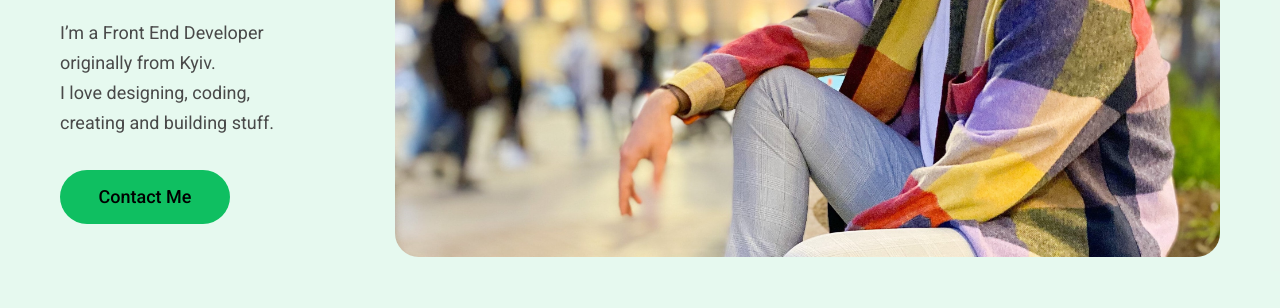
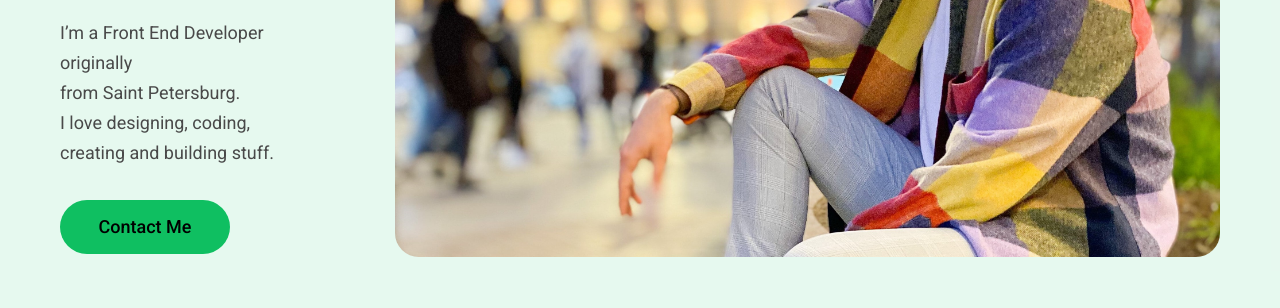
Before and after one commit to fullstackkk/fullstackkk.github.io, a website: page src/index.html in a window 1280 px wide. Shown: the part 492-800 px from the top of the page. Drawn offline with nearby package versions, Linux system fonts and the light colour scheme; files that its build step writes are made by us from their sources.

Commit message:
update link in bio

```diff
--- a/src/html/_footer.html
+++ b/src/html/_footer.html
@@ -4,7 +4,7 @@
             <h2 class="offer__supheader">Have any project in mind?</h2>
             <div class="offer__text">Let’s work together and I will help you by all my best.</div>
         </div>
-        <button class="btn btn__offer">Contact me</button>
+        <button class="btn btn__offer"><a href="https://t.me/timmi_stoner">Contact me</a></button>
     </div>
     <div class="container">
         <div class="footer__wrapper">
--- a/src/html/_hero.html
+++ b/src/html/_hero.html
@@ -4,11 +4,11 @@
             <div class="hero__item">
                 <div class="hero__title">Hello, I’m</div>
                 <div class="hero__name">Sobolev Vladislav</div>
-                <div class="hero__text">I’m a Front End Developer originally from Kyiv.
+                <div class="hero__text">I’m a Front End Developer originally <br> from Saint Petersburg.
                     <br>
                     I love designing, coding, creating and building stuff.
                 </div>
-                <button class="btn btn__hero">Contact Me</button>
+                <button class="btn btn__hero"><a href="https://t.me/timmi_stoner">Contact Me</a></button>
             </div>
             <div class="hero__item">
                 <img class="hero__img" src="./img/portfolio__self_2_2.jpg" alt="hero__of__portfolio">
```
Also changed, not shown: build/index.html.
